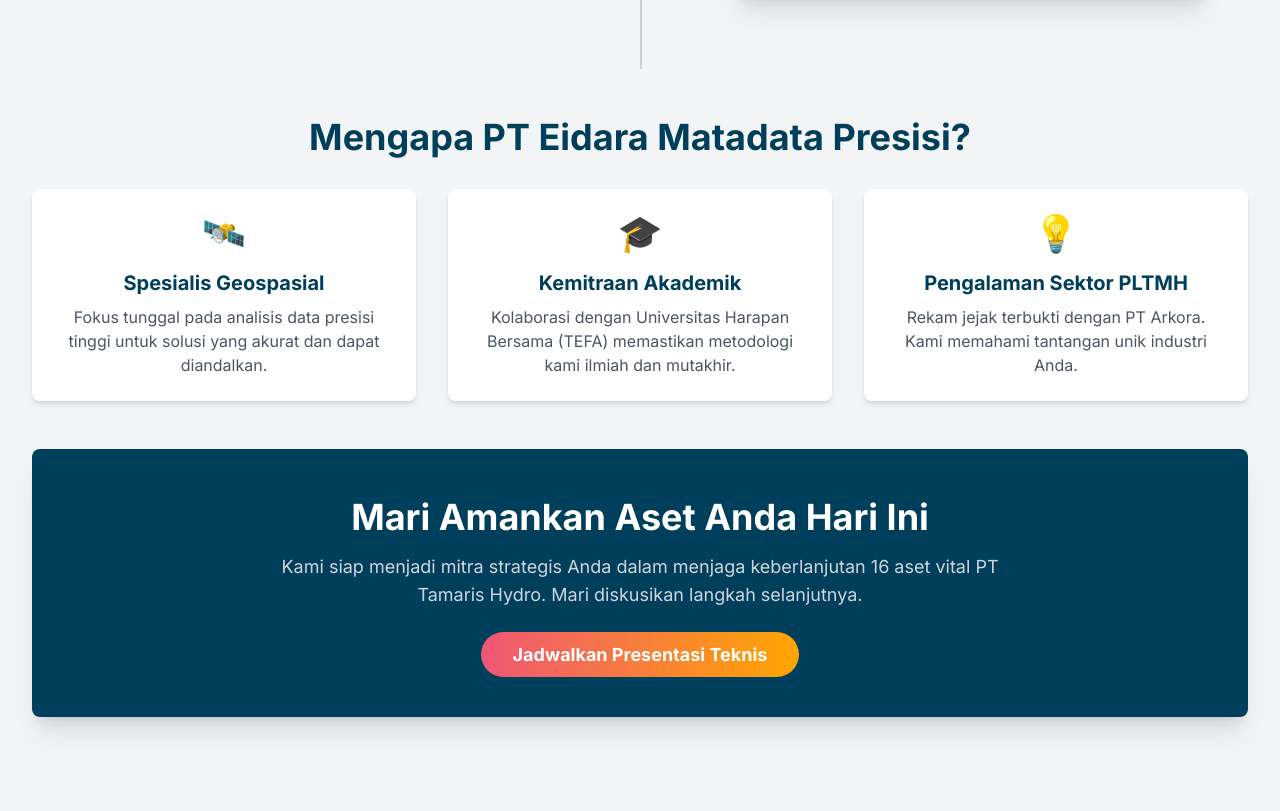
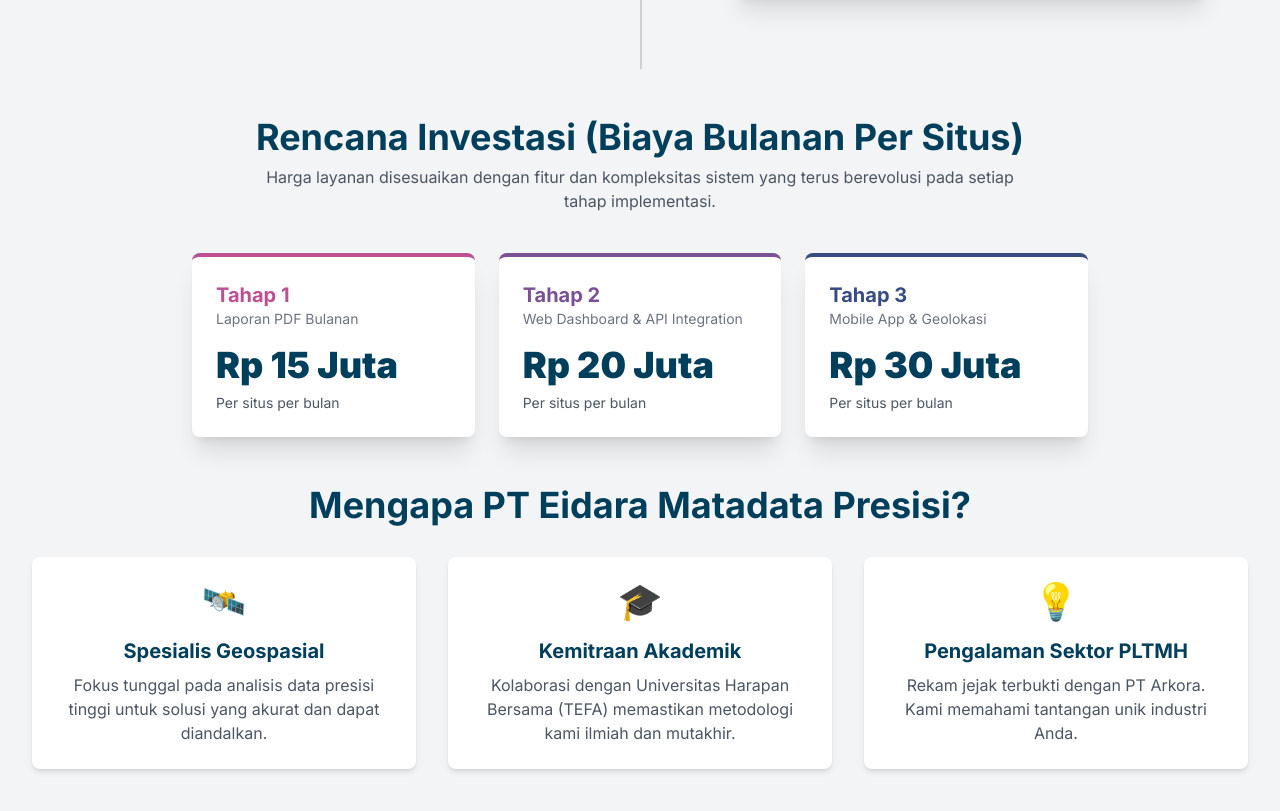
Before and after one commit to justinthe/staticsite, a plain HTML site: page index.html in a window 1280 px wide. Shown: the part 2313-3124 px from the top of the page. Before the commit the page ends 3094 px from the top, so only its background shows below. Drawn offline with nearby package versions, Linux system fonts and the light colour scheme.

Commit message:
add pricing

```diff
--- a/index.html
+++ b/index.html
@@ -158,7 +158,36 @@
             </div>
         </section>
 
+        <section id="investment" class="my-12">
+            <div class="text-center mb-10">
+                <h2 class="text-3xl md:text-4xl font-bold text-[#003f5c]">Rencana Investasi (Biaya Bulanan Per Situs)</h2>
+                <p class="mt-2 max-w-3xl mx-auto text-gray-600">Harga layanan disesuaikan dengan fitur dan kompleksitas sistem yang terus berevolusi pada setiap tahap implementasi.</p>
+            </div>
+            <div class="grid grid-cols-1 md:grid-cols-3 gap-6 max-w-4xl mx-auto">
 
+                <div class="bg-white p-6 rounded-lg shadow-xl border-t-4 border-[#bc5090] transform hover:scale-[1.02] transition-transform">
+                    <h3 class="text-xl font-bold text-[#bc5090]">Tahap 1</h3>
+                    <p class="text-sm text-gray-500 mb-4">Laporan PDF Bulanan</p>
+                    <p class="text-4xl font-black text-[#003f5c]">Rp 15 Juta</p>
+                    <p class="text-sm text-gray-600 mt-2">Per situs per bulan</p>
+                </div>
+
+                <div class="bg-white p-6 rounded-lg shadow-xl border-t-4 border-[#7a5195] transform hover:scale-[1.02] transition-transform">
+                    <h3 class="text-xl font-bold text-[#7a5195]">Tahap 2</h3>
+                    <p class="text-sm text-gray-500 mb-4">Web Dashboard & API Integration</p>
+                    <p class="text-4xl font-black text-[#003f5c]">Rp 20 Juta</p>
+                    <p class="text-sm text-gray-600 mt-2">Per situs per bulan</p>
+                </div>
+
+                <div class="bg-white p-6 rounded-lg shadow-xl border-t-4 border-[#374c80] transform hover:scale-[1.02] transition-transform">
+                    <h3 class="text-xl font-bold text-[#374c80]">Tahap 3</h3>
+                    <p class="text-sm text-gray-500 mb-4">Mobile App & Geolokasi</p>
+                    <p class="text-4xl font-black text-[#003f5c]">Rp 30 Juta</p>
+                    <p class="text-sm text-gray-600 mt-2">Per situs per bulan</p>
+                </div>
+
+            </div>
+        </section>
 
         <section id="why-us" class="my-12 text-center">
             <h2 class="text-3xl md:text-4xl font-bold text-[#003f5c] mb-8">Mengapa PT Eidara Matadata Presisi?</h2>
@@ -181,13 +210,7 @@
             </div>
         </section>
 
-        <footer id="cta" class="bg-[#003f5c] text-white rounded-lg shadow-xl p-8 md:p-12 my-8 text-center">
-             <h2 class="text-3xl md:text-4xl font-bold">Mari Amankan Aset Anda Hari Ini</h2>
-             <p class="mt-4 max-w-3xl mx-auto text-lg text-gray-300">Kami siap menjadi mitra strategis Anda dalam menjaga keberlanjutan 16 aset vital PT Tamaris Hydro. Mari diskusikan langkah selanjutnya.</p>
-             <div class="mt-8">
-                 <a href="#" class="bg-gradient-to-r from-[#ef5675] to-[#ffa600] text-white font-bold py-3 px-8 rounded-full text-lg hover:opacity-90 transition-opacity">Jadwalkan Presentasi Teknis</a>
-             </div>
-        </footer>
+
 
     </main>
 
```
